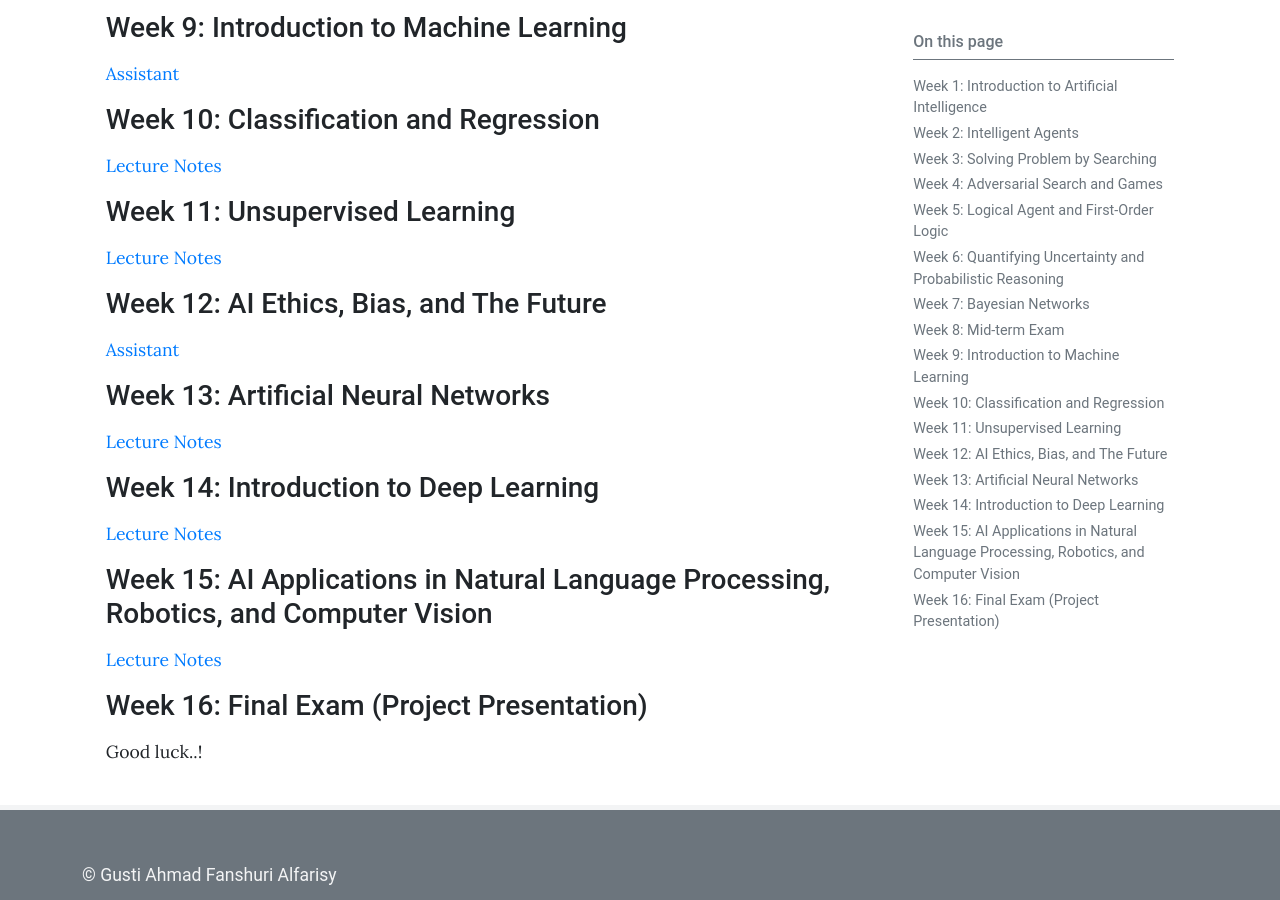
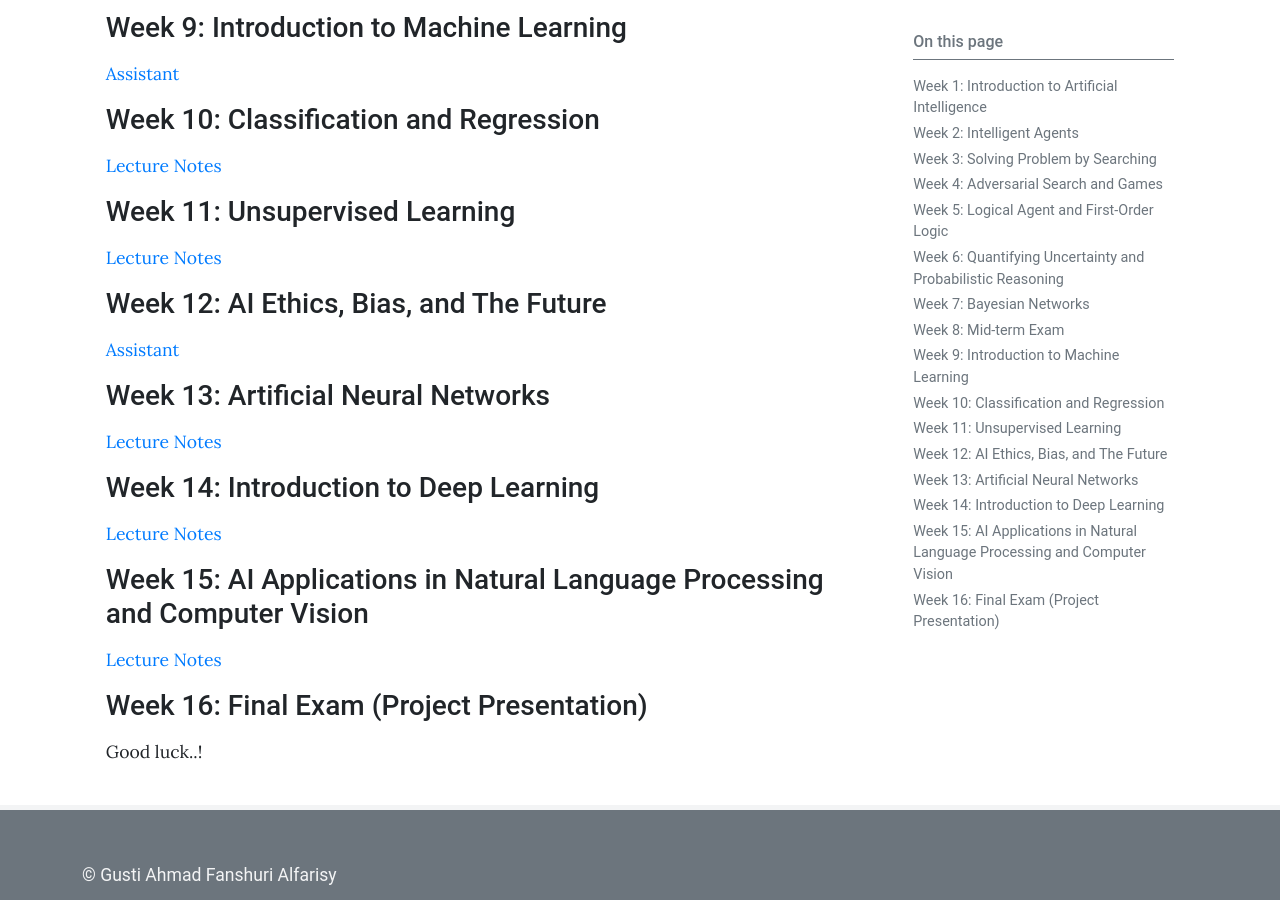
Before and after one commit to gusti-alfarisy/gusti-alfarisy.github.io, a Jekyll site: the page built from pages/mk/ai2025.md, in a window 1280 px wide and 900 px high, scrolled down 1191 px. Built offline with Jekyll 4.4.1, drawn with Linux system fonts in a browser that asks for light colours.

Commit message:
updating ai course page

```diff
--- a/pages/mk/ai2025.md
+++ b/pages/mk/ai2025.md
@@ -51,7 +51,7 @@ Please hit the books..!
 ### Week 14: Introduction to Deep Learning
 [Lecture Notes]()
 
-### Week 15: AI Applications in Natural Language Processing, Robotics, and Computer Vision
+### Week 15: AI Applications in Natural Language Processing and Computer Vision
 [Lecture Notes]()
 
 ### Week 16: Final Exam (Project Presentation)
```
